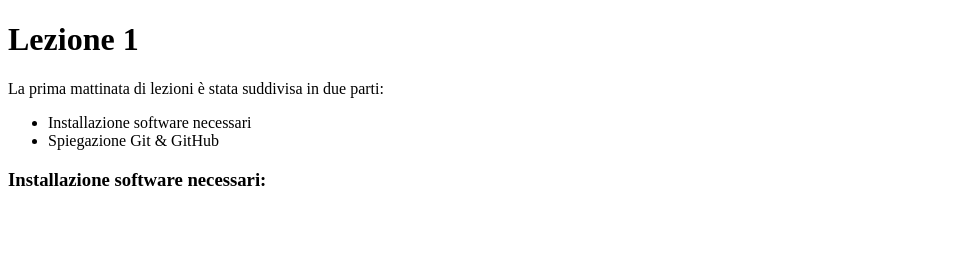
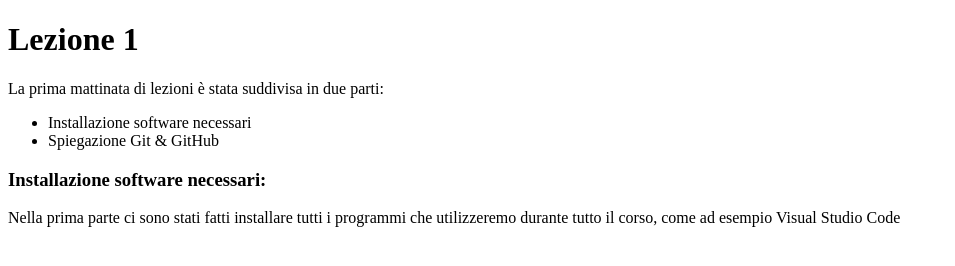
Before and after one commit to giuliogallo94/htmlcss-hello, a plain HTML site: page index.html in a window 1280 px wide. Shown: the whole page, without its empty margins (0-955 px from the left). Drawn offline with Linux system fonts and the light colour scheme.

Commit message:
add: paragraph of the 1st h3

```diff
--- a/index.html
+++ b/index.html
@@ -15,5 +15,6 @@
       </ul>
 
       <h3>Installazione software necessari:</h3>
+        <p>Nella prima parte ci sono stati fatti installare tutti i programmi che utilizzeremo durante tutto il corso, come ad esempio Visual Studio Code</p>
 </body>
 </html>
```
